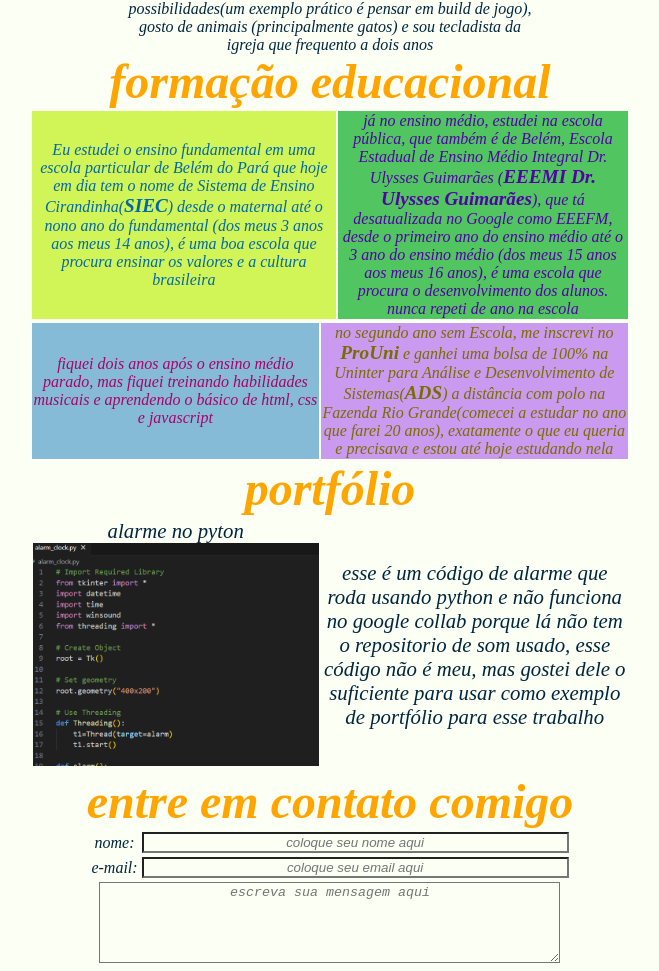
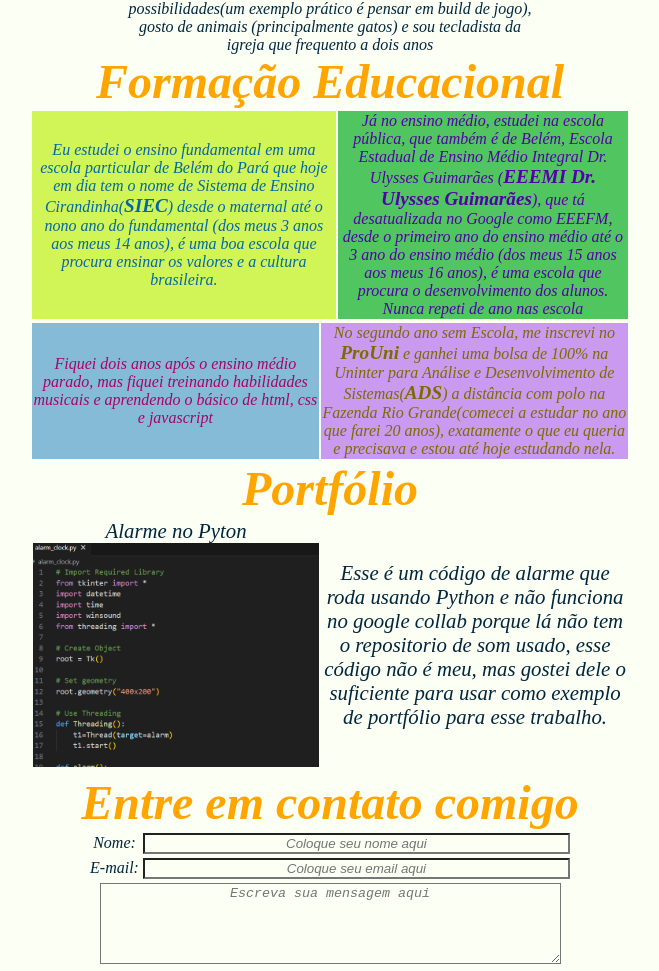
Before and after one commit to Melquizdc/trabalho---fazendo-um-curriculo-online, a plain HTML site: page index.html in a window 1280 px wide. Shown: the part 146-1117 px from the top of the page, without its empty margins (310-969 px from the left). Drawn offline with Linux system fonts and the light colour scheme.

Commit message:
colocando maiúsculas

```diff
--- a/index.html
+++ b/index.html
@@ -73,34 +73,34 @@
     </nav>
     <article>
 
-        <h1 id="sm">sobre mim</h1>
+        <h1 id="sm">Sobre Mim</h1>
             <p id="e">Meu nome é <spam class="importantissimo">Melquizedec</spam>. Eu sou um homem <spam class="importante">ambivertido</spam> que gosta de ler histórias em quadrinhos asiáticos (desde meus 13 anos), pensar em várias possibilidades(um exemplo prático é pensar em build de jogo), gosto de animais (principalmente gatos) e sou tecladista da igreja que frequento a dois anos</p>
 
-        <h1 id="fe">formação educacional</h1>
+        <h1 id="fe">Formação Educacional</h1>
             <table>
-                <td id="a">Eu estudei o ensino fundamental em uma escola particular de Belém do Pará que hoje em dia tem o nome de Sistema de Ensino Cirandinha(<spam class="importante">SIEC</spam>) desde o maternal até o nono ano do fundamental (dos meus 3 anos aos meus 14 anos), é uma boa escola que procura ensinar os valores e a cultura brasileira</td>
-                <td id="b">já no ensino médio, estudei na escola pública, que também é de Belém, Escola Estadual de Ensino Médio Integral Dr. Ulysses Guimarães (<spam class="importante">EEEMI Dr. Ulysses Guimarães</spam>), que tá desatualizada no Google como EEEFM, desde o primeiro ano do ensino médio até o 3 ano do ensino médio (dos meus 15 anos aos meus 16 anos), é uma escola que procura o desenvolvimento dos alunos. nunca repeti de ano na escola</td>
+                <td id="a">Eu estudei o ensino fundamental em uma escola particular de Belém do Pará que hoje em dia tem o nome de Sistema de Ensino Cirandinha(<spam class="importante">SIEC</spam>) desde o maternal até o nono ano do fundamental (dos meus 3 anos aos meus 14 anos), é uma boa escola que procura ensinar os valores e a cultura brasileira.</td>
+                <td id="b">Já no ensino médio, estudei na escola pública, que também é de Belém, Escola Estadual de Ensino Médio Integral Dr. Ulysses Guimarães (<spam class="importante">EEEMI Dr. Ulysses Guimarães</spam>), que tá desatualizada no Google como EEEFM, desde o primeiro ano do ensino médio até o 3 ano do ensino médio (dos meus 15 anos aos meus 16 anos), é uma escola que procura o desenvolvimento dos alunos. Nunca repeti de ano nas escola</td>
             </table><table>
-                <td id="c">fiquei dois anos após o ensino médio parado, mas fiquei treinando habilidades musicais e aprendendo o básico de html, css e javascript</td>
-                <td id="d">no segundo ano sem Escola, me inscrevi no <spam class="importante">ProUni</spam> e ganhei uma bolsa de 100% na Uninter para Análise e Desenvolvimento de Sistemas(<spam class="importante">ADS</spam>) a distância com polo na Fazenda Rio Grande(comecei a estudar no ano que farei 20 anos), exatamente o que eu queria e precisava e estou até hoje estudando nela</td>
+                <td id="c">Fiquei dois anos após o ensino médio parado, mas fiquei treinando habilidades musicais e aprendendo o básico de html, css e javascript</td>
+                <td id="d">No segundo ano sem Escola, me inscrevi no <spam class="importante">ProUni</spam> e ganhei uma bolsa de 100% na Uninter para Análise e Desenvolvimento de Sistemas(<spam class="importante">ADS</spam>) a distância com polo na Fazenda Rio Grande(comecei a estudar no ano que farei 20 anos), exatamente o que eu queria e precisava e estou até hoje estudando nela.</td>
             </table></td></table>
 
-        <h1 id="port">portfólio</h1>
+        <h1 id="port">Portfólio</h1>
             <table><td>
-                <a href="https://github.com/Python-World/python-mini-projects/blob/master/projects/Alarm%20clock/alarm_clock.py" class="nav">alarme no pyton
+                <a href="https://github.com/Python-World/python-mini-projects/blob/master/projects/Alarm%20clock/alarm_clock.py" class="nav">Alarme no Pyton
                 <img src="alarm clock.png" alt="imagem do código" style="max-width: 100%;"></a></td>
-                <td><p id="f">esse é um código de alarme que roda usando python e não funciona no google collab porque lá não tem o repositorio de som usado, esse código não é meu, mas gostei dele o suficiente para usar como exemplo de portfólio para esse trabalho</p></td></table>
+                <td><p id="f">Esse é um código de alarme que roda usando Python e não funciona no google collab porque lá não tem o repositorio de som usado, esse código não é meu, mas gostei dele o suficiente para usar como exemplo de portfólio para esse trabalho.</p></td></table>
 
-        <h1 id="cc" style="max-width: 100%;">entre em contato comigo</h1>
+        <h1 id="cc" style="max-width: 100%;">Entre em contato comigo</h1>
             <form action="" method="post">
                 <table><tr>
-                    <td><label for="nome">nome:</label></td>
-                    <td><input type="text" name="nome" placeholder="coloque seu nome aqui" size="50" maxlength="85"></td>
+                    <td><label for="nome">Nome:</label></td>
+                    <td><input type="text" name="nome" placeholder="Coloque seu nome aqui" size="50" maxlength="85"></td>
                 </tr><tr>
-                    <td><label for="email">e-mail:</label></td>
-                    <td><input type="email" name="email" placeholder="coloque seu email aqui" size="50" maxlength="345"></td>
+                    <td><label for="email">E-mail:</label></td>
+                    <td><input type="email" name="email" placeholder="Coloque seu email aqui" size="50" maxlength="345"></td>
                 </tr><tr>
-                    <td colspan="2"><textarea placeholder="escreva sua mensagem aqui" cols="55" rows="5" maxlength="1000" wrap="hard"></textarea></td>
+                    <td colspan="2"><textarea placeholder="Escreva sua mensagem aqui" cols="55" rows="5" maxlength="1000" wrap="hard"></textarea></td>
                 </tr></table>
             </form>
     </article>
```
